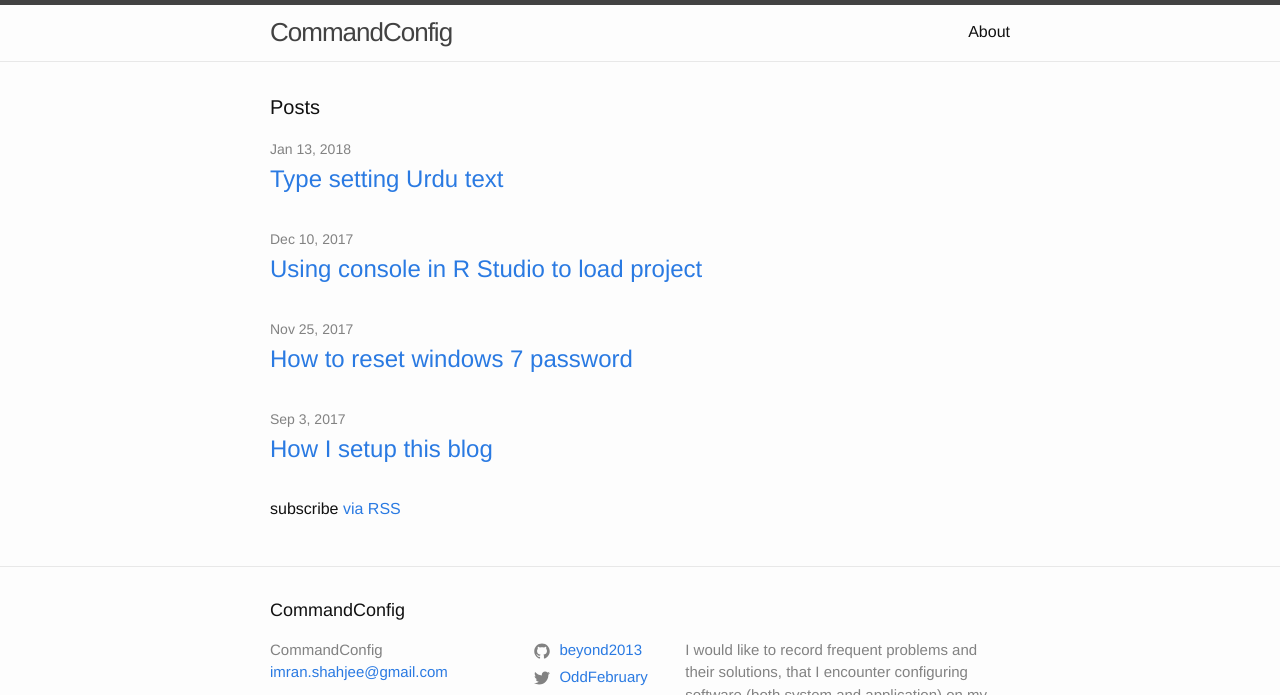
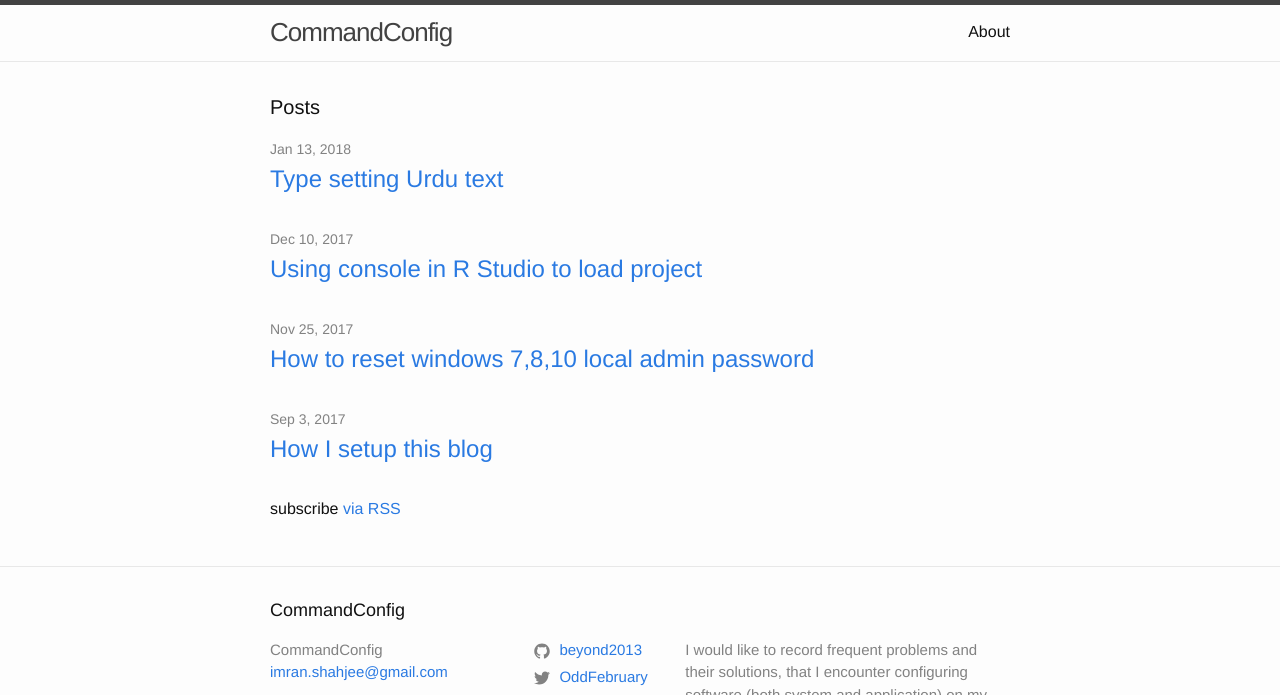
Before and after one commit to beyond2013/beyond2013.github.io, a Jekyll site: the page built from index.md, in a window 1280 px wide, cut to the strip 0-695 px from the top of the page. Built offline with Jekyll 4.4.1, drawn with Linux system fonts in a browser that asks for light colours.

Commit message:
change title of a post

```diff
--- a/_posts/2017-11-25-reset-windows-7-password.markdown
+++ b/_posts/2017-11-25-reset-windows-7-password.markdown
@@ -1,8 +1,8 @@
 ---
 layout: default
-title:  "How to reset windows 7 password"
+title:  "How to reset windows 7,8,10 local admin password"
 comments: true
-categories: windows7 password-reset
+categories: windows password-reset
 ---
 
 Today a friend asked me to help him reset the password of one of his laptops running windows 7. I run in to this situation quite often so I thought rather than searching the web everytime i write them for future use here.
```
